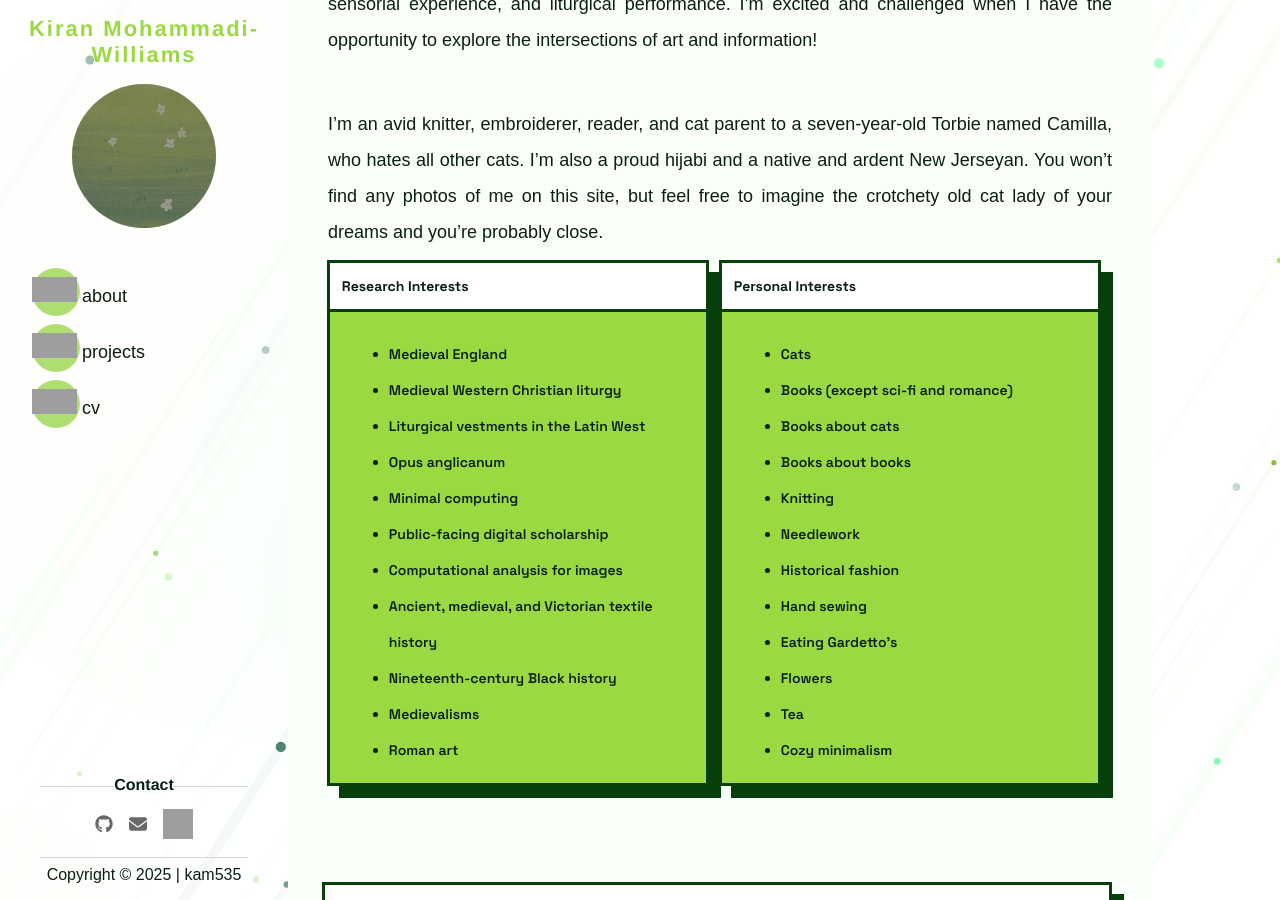
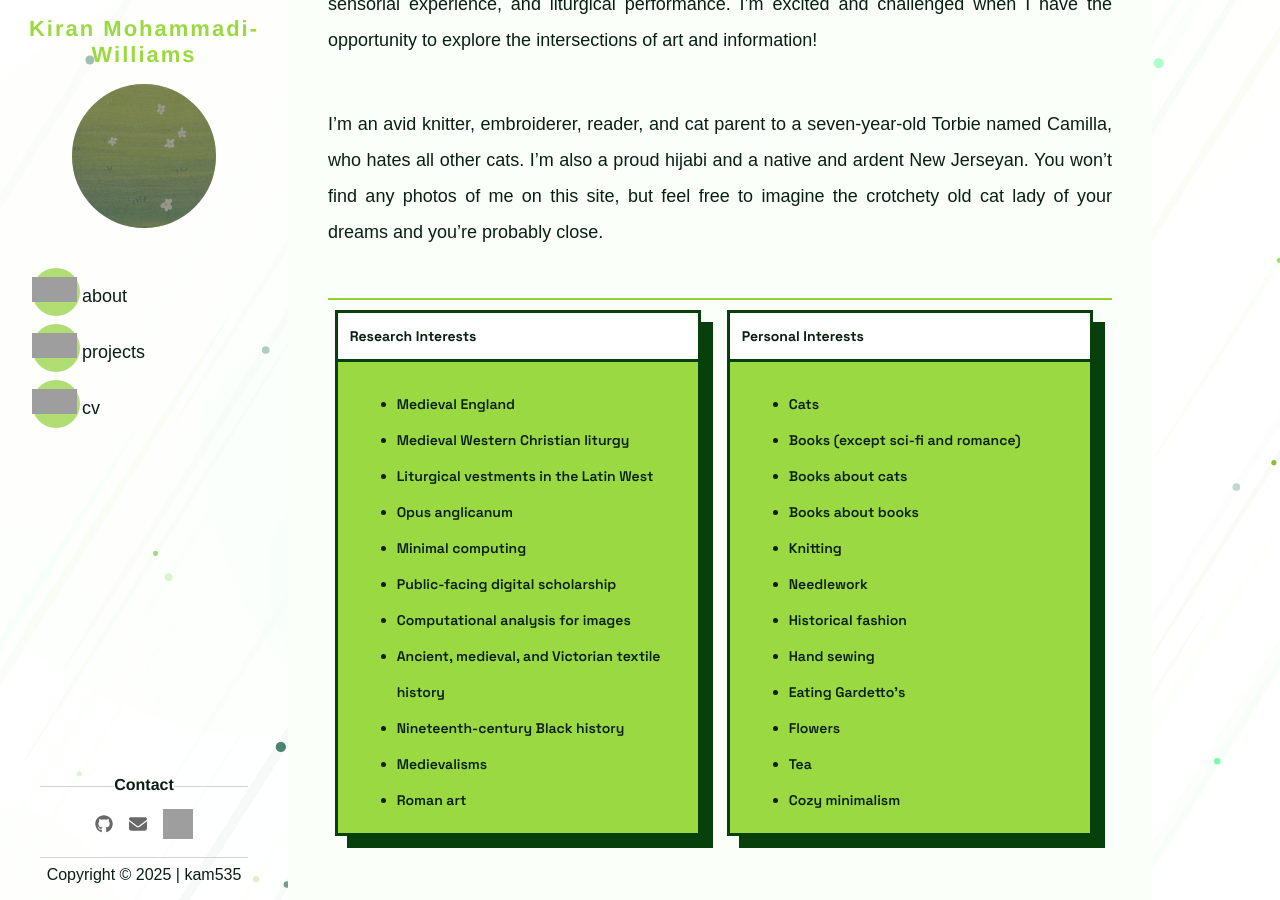
Before and after one commit to green-queen/green-queen.github.io, a Jekyll site: the page built from _pages/index.md, in a window 1280 px wide and 900 px high, scrolled down 975 px. Built offline with Jekyll 4.4.1, drawn with Linux system fonts in a browser that asks for light colours; some web fonts are replaced; grey boxes are pictures that could not be loaded.

Commit message:
Update index.md

```diff
--- a/_pages/index.md
+++ b/_pages/index.md
@@ -36,8 +36,10 @@ Hello, and welcome to the site of Kiran Mohammadi-Williams (she/hers). I'm a lib
 
 I'm an avid knitter, embroiderer, reader, and cat parent to a seven-year-old Torbie named Camilla, who hates all other cats. I'm also a proud hijabi and a native and ardent New Jerseyan. You won't find any photos of me on this site, but feel free to imagine the crotchety old cat lady of your dreams and you're probably close.
 
+<hr>
+
 <div class="card-gallery">
-  <div class="card" style="height:520px; width:48%;">
+  <div class="card" style="height:520px; width:46%;">
     <div class="head">Research Interests</div>
     <div class="content">
        <ul>
@@ -56,7 +58,7 @@ I'm an avid knitter, embroiderer, reader, and cat parent to a seven-year-old Tor
       <br />
     </div>
   </div>
-  <div class="card" style="height:520px; width:48%;">
+  <div class="card" style="height:520px; width:46%;">
     <div class="head">Personal Interests</div>
     <div class="content">
         <ul>
```
